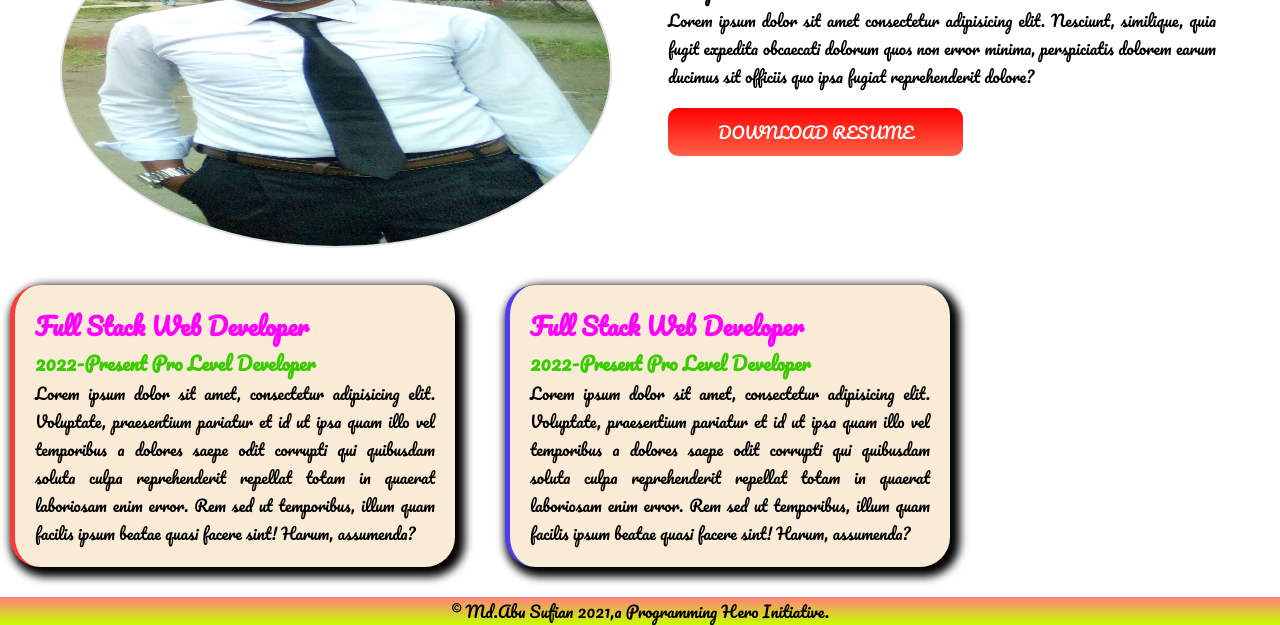
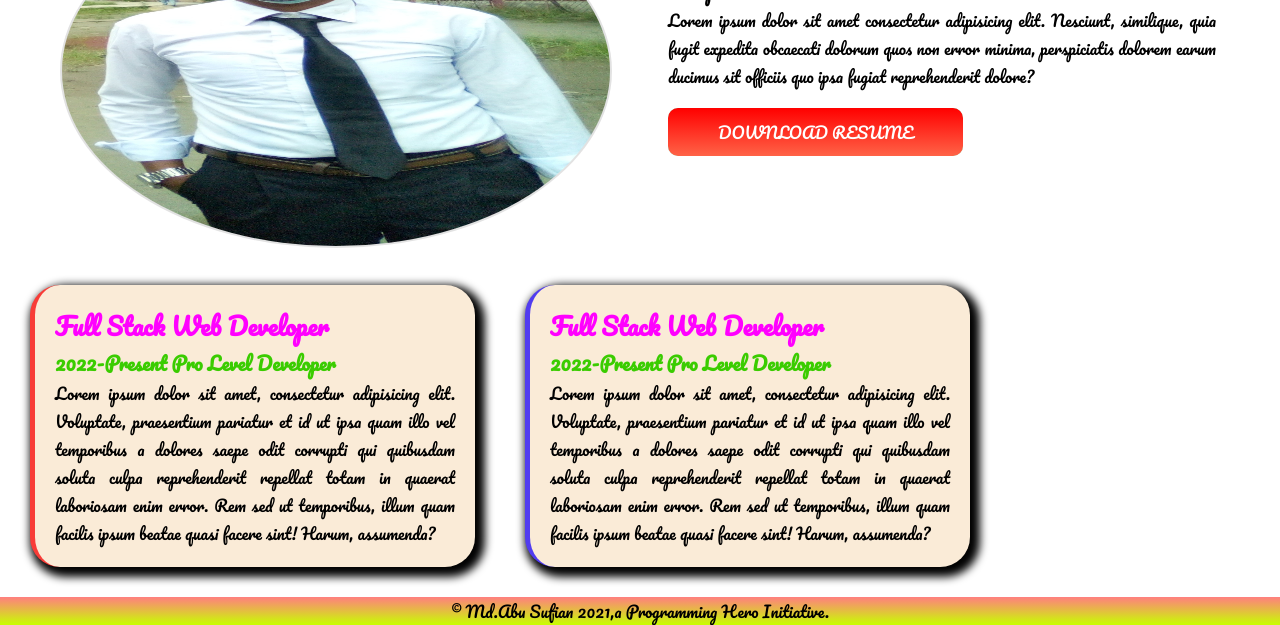
Before and after one commit to MD-ABUSUFIAN/My-Portfolio, a plain HTML site: page index.html in a window 1280 px wide. Shown: the part 630-1255 px from the top of the page. Drawn offline with Linux system fonts and the light colour scheme.

Commit message:
modified

```diff
--- a/style.css
+++ b/style.css
@@ -55,6 +55,7 @@ span{
 }
 .first{
     text-align: center;
+    margin-left: 20px;
     background-color: antiquewhite;
     width: 400px;
     margin: 10px;
@@ -63,6 +64,7 @@ span{
     border-radius: 30px;
     border-left:5px solid rgba(248, 0, 0, 0.747);
     box-shadow: 5px 5px 8px 5px #030303;
+    margin-left: 30px;
 
 }
 .first h1{
```
